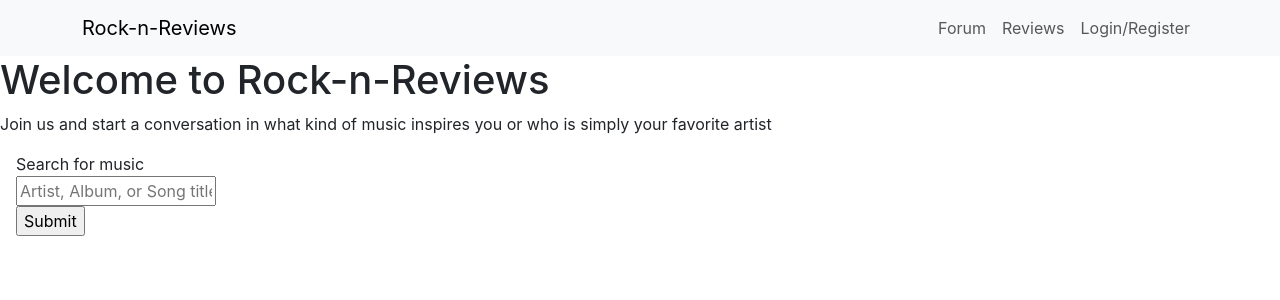
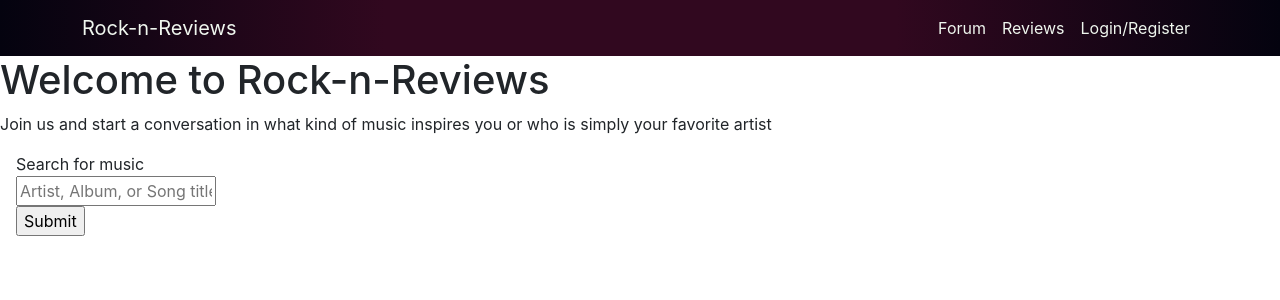
Before and after one commit to NeNeZoRr/rock-n-reviews, a React (Create React App) app: page / in a window 1280 px wide. Shown: the top 300 px of the page. Built offline with nearby package versions, Linux system fonts and the light colour scheme.

Commit message:
committing to merge with test

```diff
--- a/src/App.css
+++ b/src/App.css
@@ -1,4 +1,8 @@
-.cards{
-    display: flex;
-    justify-content: center;
+.font{
+    color:#EFF6EE;
 }
+
+.bg-body-tertiary{
+    background: rgb(49,8,31);
+    background: radial-gradient(circle, rgba(49,8,31,1) 40%, rgba(4,3,15,1) 100%);
+}
--- /dev/null
+++ b/src/Components/Gallery/Gallery.css
@@ -0,0 +1,14 @@
+.Cards {
+    margin:auto;
+}
+
+.cardImg{
+    height: 10px;
+}
+
+.body{
+    display:flex;
+    flex-wrap: wrap;
+    justify-content: space-around;
+    background-color: #2B303A;
+}
--- a/src/Components/Gallery/Gallery.js
+++ b/src/Components/Gallery/Gallery.js
@@ -1,4 +1,5 @@
 import GalleryItem from './GalleryItem'
+import './Gallery.css'
 
 function Gallery ({ data }) {
     const display = data.map(item => {
--- a/src/Components/Gallery/GalleryItem.js
+++ b/src/Components/Gallery/GalleryItem.js
@@ -1,11 +1,12 @@
-// import Button from 'react-bootstrap/Button';
 import Card from 'react-bootstrap/Card';
+import './Gallery.css'
 
 const GalleryItem = ({ item }) =>{
     // console.log(item)
     return (
         <>
-            <Card style={{ width: '25vw', }} >
+        <div className="body">
+            <Card className="Cards" style={{ width: '25vw', }} >
                 <Card.Img classname="cardImg" variant="top" src={item.artworkUrl100} alt="album cover" />
                 <Card.Body>
                     <Card.Title>{item.artistName}</Card.Title>
@@ -14,6 +15,7 @@ const GalleryItem = ({ item }) =>{
                     <Card.Text>Songs: {item.trackCount}</Card.Text>
                 </Card.Body>
             </Card>
+        </div>
         </>
     )
 
--- a/src/Components/Home.js
+++ b/src/Components/Home.js
@@ -1,6 +1,7 @@
 import { useEffect, useState } from "react";
 import Search from "./Search";
 import Gallery from './Gallery/Gallery'
+import '../App.css'
 
 function Home() {
   const [search, setSearch] = useState("");
--- a/src/Components/Navigation.js
+++ b/src/Components/Navigation.js
@@ -1,20 +1,21 @@
 import { Navbar, Container, Nav } from 'react-bootstrap';
+import '../App.css'
 
 
 function Navigation() {
     return (
             <Navbar className="bg-body-tertiary">
                 <Container>
-                    <Navbar.Brand href="/">Rock-n-Reviews</Navbar.Brand>
+                    <Navbar.Brand className="font" href="/">Rock-n-Reviews</Navbar.Brand>
                     <Nav className="justify-content-end link" activeKey="/home" >
                         <Nav.Item>
-                            <Nav.Link  href="/Forum">Forum</Nav.Link>
+                            <Nav.Link className="font" href="/Forum">Forum</Nav.Link>
                         </Nav.Item>
                         <Nav.Item>
-                            <Nav.Link  href="/Reviews">Reviews</Nav.Link>
+                            <Nav.Link className="font" href="/Reviews">Reviews</Nav.Link>
                         </Nav.Item>
                         <Nav.Item>
-                            <Nav.Link href="/Logreg">Login/Register</Nav.Link>
+                            <Nav.Link className="font" href="/Logreg">Login/Register</Nav.Link>
                         </Nav.Item>
                     </Nav>
                 </Container>
--- a/src/Components/Views/AlbumView.js
+++ b/src/Components/Views/AlbumView.js
@@ -1,5 +1,6 @@
 import { useState, useEffect } from 'react'
 import { useParams } from 'react-router-dom'
+
 
 import Card from 'react-bootstrap/Card'
 import Container from 'react-bootstrap/Container'
@@ -31,7 +32,7 @@ function AlbumView() {
                 <Container>
                 <Row xs={1} md={4}  style={{ margin:'1vw', justifyContent: 'center'}}>
                     <Col>
-                        <Card style={{ width: '15vw' }}>
+                        <Card className="Card "style={{ width: '15vw' }}>
                             <Card.Body>
                                 <Card.Title>
                                     <img src={song.artworkUrl60} alt="album cover"/>
--- a/src/Components/Views/ReviewFormA.js
+++ b/src/Components/Views/ReviewFormA.js
@@ -1,5 +1,4 @@
-// import { useState } from 'React'
-
+// import { useState } from 'React
 import FloatingLabel from 'react-bootstrap/FloatingLabel';
 import Form from 'react-bootstrap/Form';
 import Button from 'react-bootstrap/Button';
```
